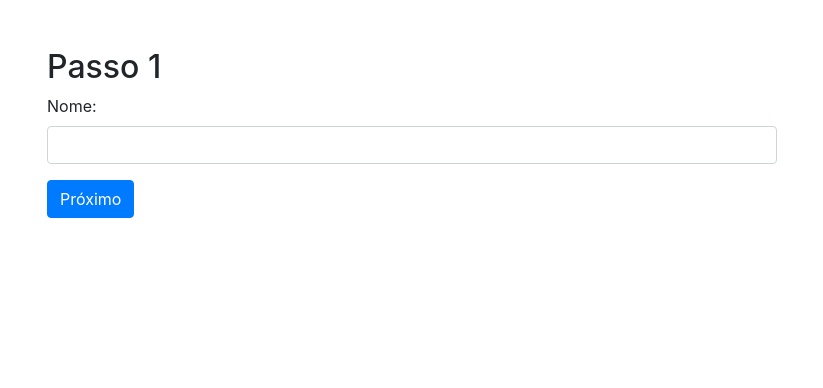
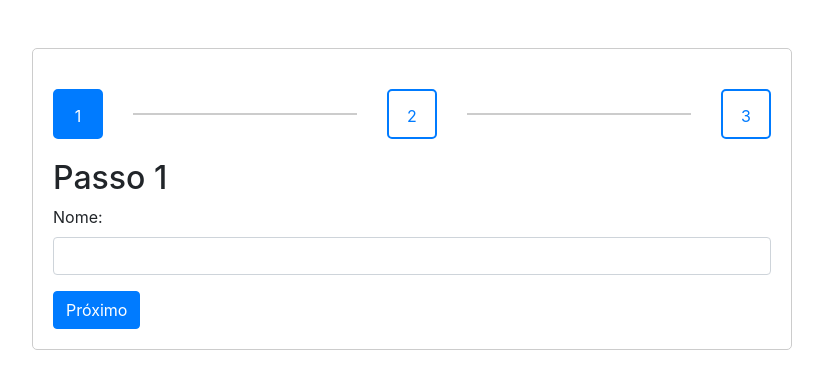
Before and after one commit to 1Matzh/MSFormTemplate, a plain HTML site: page index.html in a window 1280 px wide. Shown: the whole page, without its empty margins (228-1051 px from the left). Drawn offline with nearby package versions, Linux system fonts and the light colour scheme.

Commit message:
Implementado interface para visualização de cada passo dado no formulario

```diff
--- a/index.html
+++ b/index.html
@@ -1,5 +1,6 @@
 <!DOCTYPE html>
 <html lang="en">
+
 <head>
     <meta charset="UTF-8">
     <meta name="viewport" content="width=device-width, initial-scale=1.0">
@@ -11,11 +12,19 @@
     <!-- Bootstrap CSS -->
     <link href="https://stackpath.bootstrapcdn.com/bootstrap/4.5.2/css/bootstrap.min.css" rel="stylesheet">
 </head>
+
 <body>
 
     <div class="container">
         <div class="row">
-    <div class="col-md-8 offset-md-2 mt-5">
+            <div class="col-md-8 offset-md-2 mt-5" id="form-container">
+                <div id="progress-bar">
+                    <div class="step-indicator">1</div>
+                    <div class="step-line"></div>
+                    <div class="step-indicator">2</div>
+                    <div class="step-line"></div>
+                    <div class="step-indicator">3</div>
+                  </div>
                 <form id="multiStepForm">
                     <div id="step1">
                         <h2>Passo 1</h2>
@@ -60,4 +69,5 @@
     <!-- Custom JS -->
     <script src="script.js"></script>
 </body>
+
 </html>
--- a/script.js
+++ b/script.js
@@ -8,6 +8,7 @@ document.addEventListener('DOMContentLoaded', function () {
         steps[currentStep].style.display = 'none';
         steps[step].style.display = 'block';
         currentStep = step;
+        updateProgressBar();
     }
 
     function nextStep() {
@@ -22,13 +23,36 @@ document.addEventListener('DOMContentLoaded', function () {
         }
     }
 
+    function updateProgressBar() {
+        const indicators = document.querySelectorAll('.step-indicator');
+        const lines = document.querySelectorAll('.step-line');
+        indicators.forEach((indicator, index) => {
+            if (index <= currentStep) {
+                indicator.style.backgroundColor = '#007bff';
+                indicator.style.color = '#fff';
+            } else {
+                indicator.style.backgroundColor = '#fff';
+                indicator.style.color = '#007bff';
+            }
+        });
+
+        lines.forEach((line, index) => {
+            if (index < currentStep) {
+                line.style.backgroundColor = '#007bff';
+            } else {
+                line.style.backgroundColor = 'rgb(0, 0, 0, 0.2)';
+            }
+        })
+    }
+
+    // Chama updateProgressBar ao carregar o DOM
+    updateProgressBar();
+
     form.addEventListener('submit', function (e) {
         e.preventDefault();
-        const formData = new FormData(form);
-        fetch('process_form.php', {
-            method: 'POST',
-            body: formData
-        });
+        // Aqui você pode adicionar lógica para lidar com o envio do formulário completo
+        // Por exemplo, coletar dados e enviar para um servidor
+        // Ou exibir uma mensagem de confirmação
         alert('Formulário enviado com sucesso!');
     });
 
--- a/styles.css
+++ b/styles.css
@@ -0,0 +1,33 @@
+#form-container {
+    padding: 20px;
+    border: 1px solid #ccc;
+    border-radius: 5px;
+}
+
+#progress-bar {
+    margin-top: 20px;
+    margin-bottom: 20px;
+    display: flex;
+    justify-content: space-evenly;
+}
+
+.step-indicator {
+    width: 50px;
+    height: 50px;
+    border-radius: 5px;
+    text-align: center;
+    line-height: 50px;
+    background-color: #fff;
+    border: 2px solid #007bff;
+    color: #007bff;
+    display: inline-block;
+}
+
+.step-line {
+    flex-grow: 1;
+    height: 2px;
+    margin: 0 30px;
+    background-color: #007bff;
+    align-self: center;
+    transition: width 0.5s;
+}
```
Lines whose indentation alone changed are shown as unchanged.
